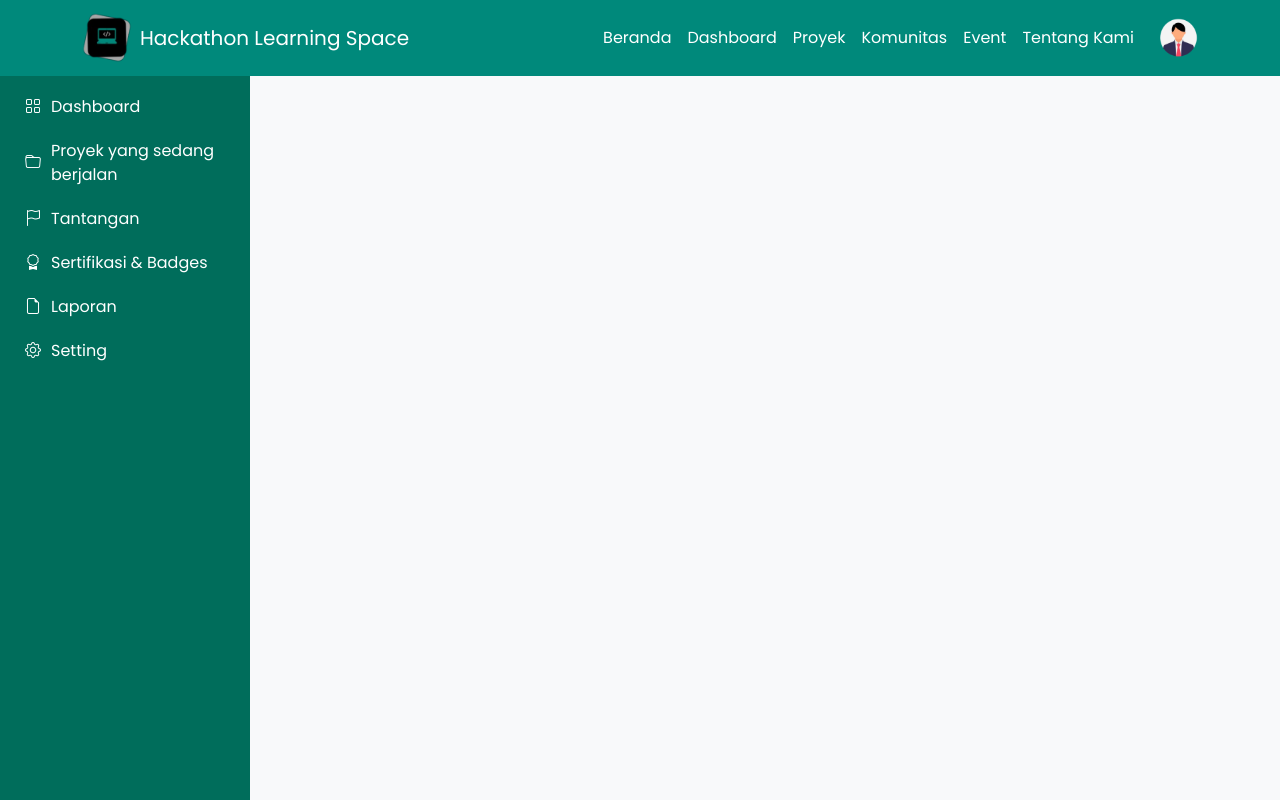
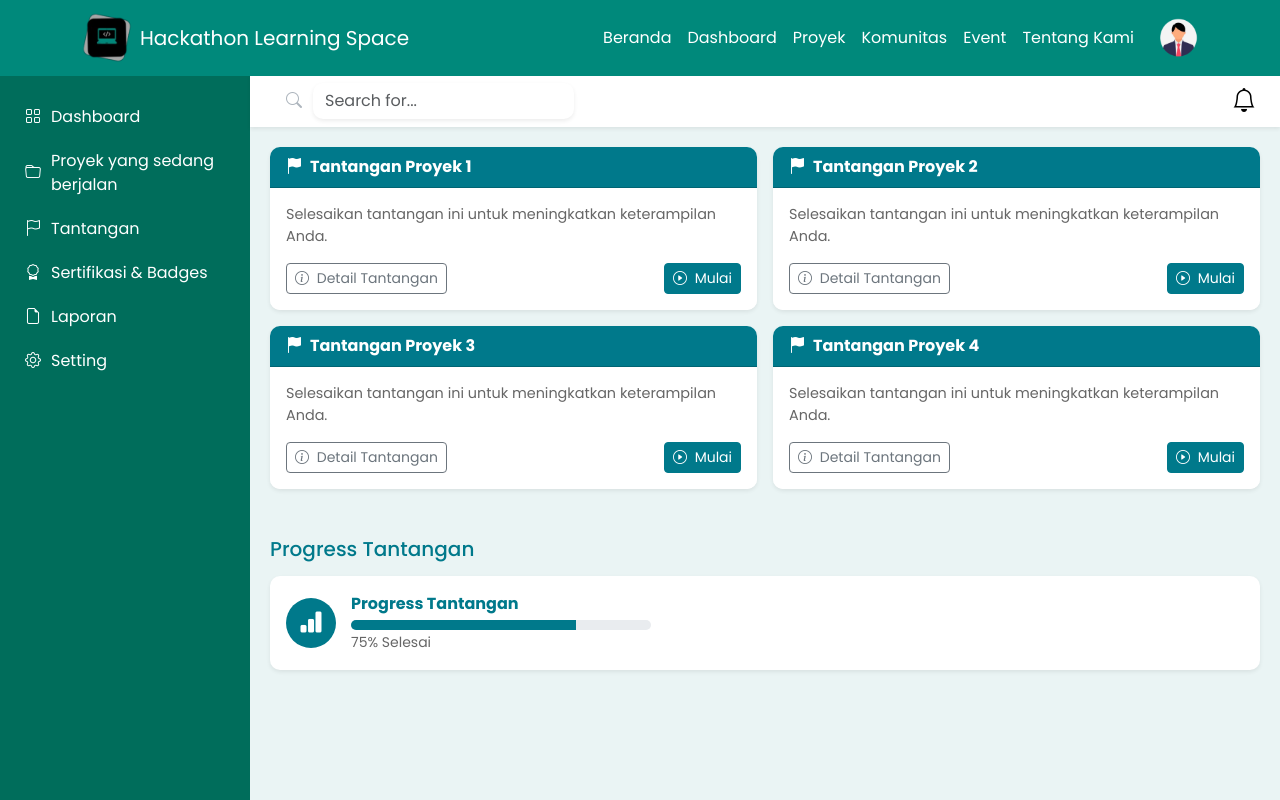
Before and after one commit to lluuvvii/hackathon_learning_space, a Next.js app: page /dashboard/challenges in a window 1280 px wide. Shown: the top 800 px of the page. Built offline with nearby package versions, Linux system fonts and the light colour scheme.

Commit message:
update page /dashboard/challenges

```diff
--- a/src/app/dashboard/challenges/page.tsx
+++ b/src/app/dashboard/challenges/page.tsx
@@ -1,10 +1,107 @@
 import React from 'react'
 import Sidebar from '../components/Sidebar'
+import Link from 'next/link';
+import Navbar from '../components/Navbar';
 
 function page() {
+  const challenges = [
+    { id: 1, title: 'Tantangan Proyek 1' },
+    { id: 2, title: 'Tantangan Proyek 2' },
+    { id: 3, title: 'Tantangan Proyek 3' },
+    { id: 4, title: 'Tantangan Proyek 4' },
+  ];
+
+  const progress = 75;
   return (
-    <div style={{ display: 'flex', minHeight: '100vh', fontFamily: 'Arial, sans-serif', marginTop: '65px' }}>
+    <div style={{ display: 'flex', minHeight: '100vh', fontFamily: 'Arial, sans-serif', marginTop: '75px' }}>
       <Sidebar />
+      <div style={{ flex: '1', backgroundColor: '#f8f9fa' }}>
+        <Navbar />
+        <div style={{ backgroundColor: '#eaf4f4', minHeight: '100vh', padding: '20px' }}>
+          {/* Cards Tantangan */}
+          <div className='row g-3'>
+            {challenges.map((challenge) => (
+              <div key={challenge.id} className='col-md-6'>
+                <div
+                  className='card shadow-sm h-100'
+                  style={{ border: 'none', borderRadius: '10px', overflow: 'hidden' }}
+                >
+                  <div
+                    className='card-header text-white'
+                    style={{ backgroundColor: '#00798B', fontWeight: 'bold' }}
+                  >
+                    <i className='bi bi-flag-fill me-2'></i>
+                    {challenge.title}
+                  </div>
+                  <div className='card-body' style={{ backgroundColor: '#ffffff' }}>
+                    <p style={{ fontSize: '0.9rem', color: '#666' }}>
+                      Selesaikan tantangan ini untuk meningkatkan keterampilan Anda.
+                    </p>
+                    <div className='d-flex justify-content-between'>
+                      <Link href='#' passHref>
+                        <button className='btn btn-outline-secondary btn-sm'>
+                          <i className='bi bi-info-circle me-1'></i> Detail Tantangan
+                        </button>
+                      </Link>
+                      <Link href='#' passHref>
+                        <button
+                          className='btn btn-success btn-sm'
+                          style={{ backgroundColor: '#00798B', borderColor: '#00798B' }}
+                        >
+                          <i className='bi bi-play-circle me-1'></i> Mulai
+                        </button>
+                      </Link>
+                    </div>
+                  </div>
+                </div>
+              </div>
+            ))}
+          </div>
+
+          {/* Progress Tantangan */}
+          <div className='mt-5'>
+            <h5 style={{ color: '#00798B', marginBottom: '15px' }}>Progress Tantangan</h5>
+            <div
+              className='card shadow-sm d-flex flex-row align-items-center p-3'
+              style={{
+                backgroundColor: '#ffffff',
+                border: 'none',
+                borderRadius: '10px',
+              }}
+            >
+              <div
+                className='d-flex justify-content-center align-items-center'
+                style={{
+                  width: '50px',
+                  height: '50px',
+                  backgroundColor: '#00798B',
+                  color: '#ffffff',
+                  borderRadius: '50%',
+                  marginRight: '15px',
+                }}
+              >
+                <i className='bi bi-bar-chart-fill fs-4'></i>
+              </div>
+              <div>
+                <p className='mb-1' style={{ fontWeight: 'bold', color: '#00798B' }}>
+                  Progress Tantangan
+                </p>
+                <div className='progress' style={{ height: '10px', width: '300px' }}>
+                  <div
+                    className='progress-bar'
+                    role='progressbar'
+                    style={{
+                      width: `${progress}%`,
+                      backgroundColor: '#00798B',
+                    }}
+                  ></div>
+                </div>
+                <small style={{ color: '#666' }}>{progress}% Selesai</small>
+              </div>
+            </div>
+          </div>
+        </div>
+      </div>
     </div>
   )
 }
```
